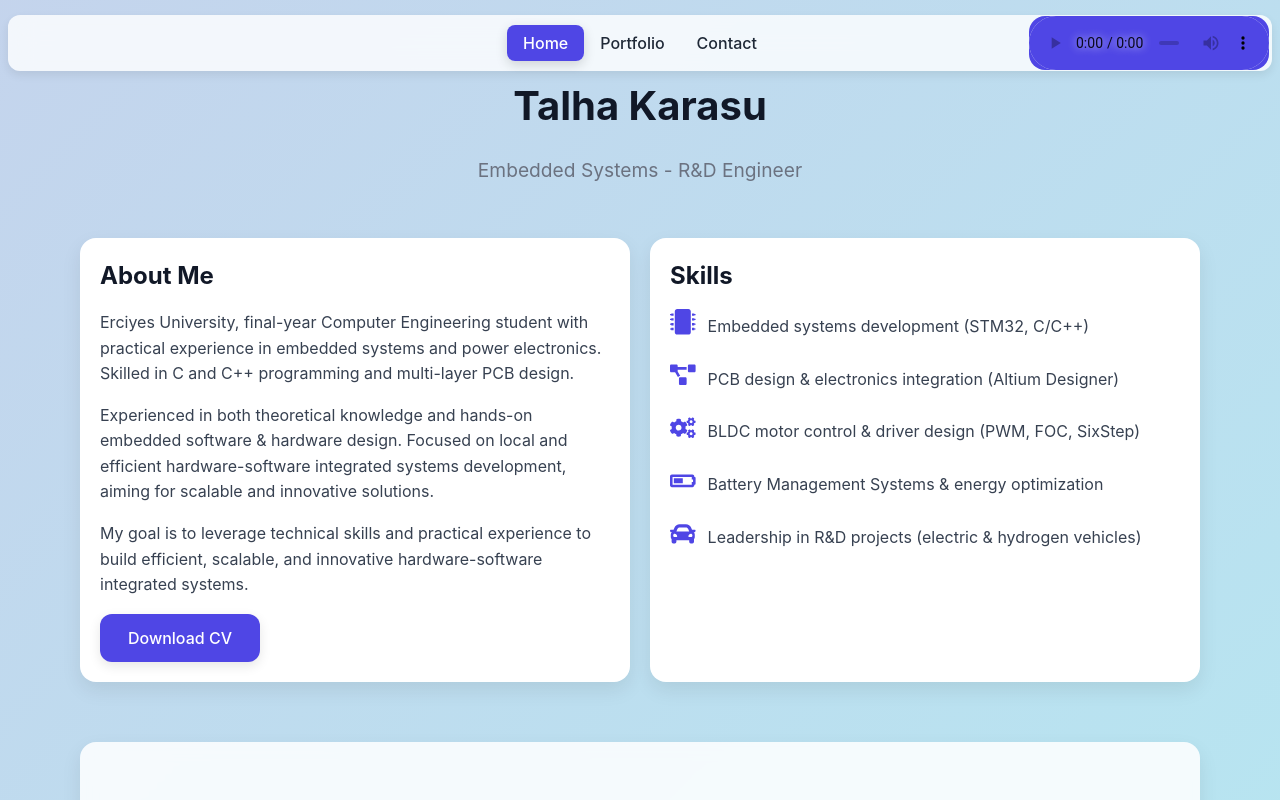
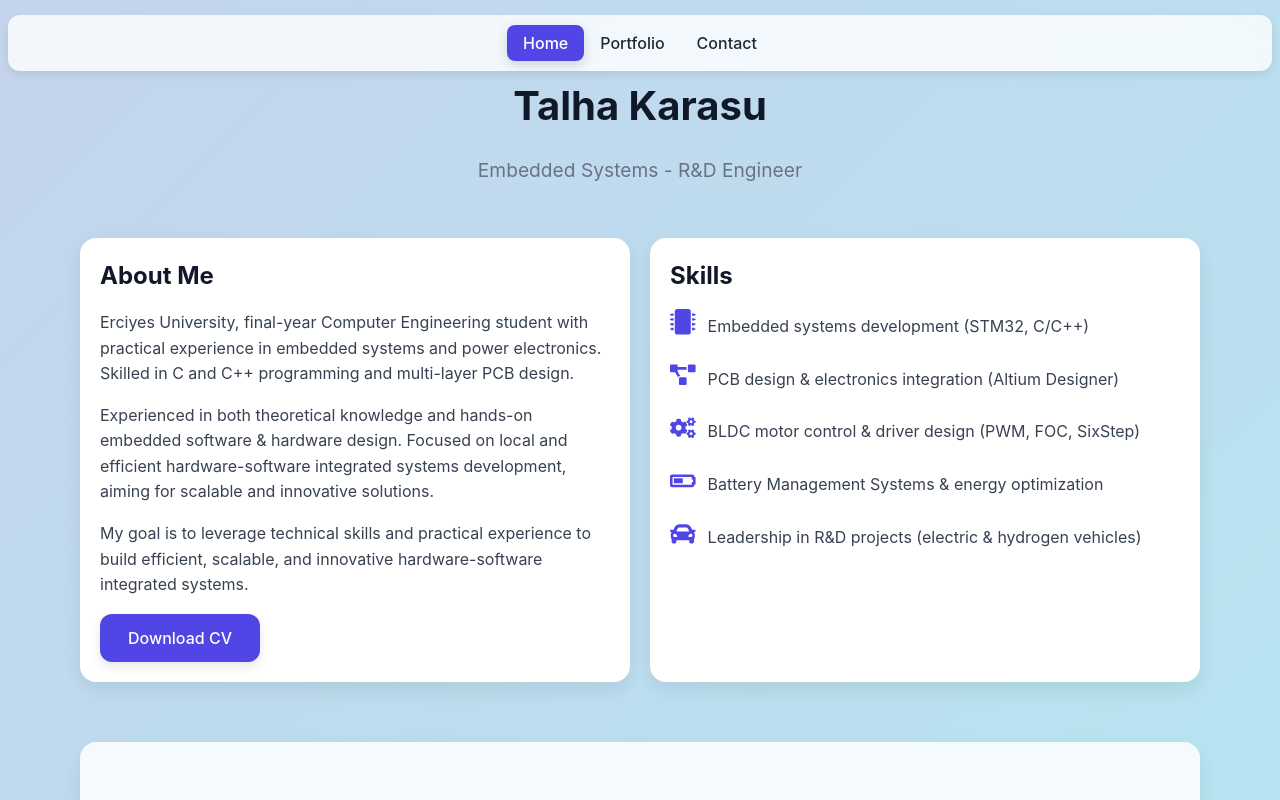
Before and after one commit to Skeior/vite-react-template, a React (Vite) app: page / in a window 1280 px wide. Shown: the top 800 px of the page. Built offline with nearby package versions, Linux system fonts and the light colour scheme.

Commit message:
sesi çıkarmış

```diff
--- a/src/react-app/App.tsx
+++ b/src/react-app/App.tsx
@@ -1,5 +1,4 @@
 import { BrowserRouter, Routes, Route, NavLink } from "react-router-dom";
-import ReactAudioPlayer from "react-audio-player";
 import ScrollToTop from "./Components/ScrollToTop";
 import AboutPage from "./Pages/AboutPage/About";
 import PortfolioPage from "./Pages/PortfolioPage/PortfolioPage";
@@ -16,14 +15,6 @@ function App() {
             <NavLink to="/" className={({ isActive }) => (isActive ? "active" : "")}>Home</NavLink>
             <NavLink to="/portfolio" className={({ isActive }) => (isActive ? "active" : "")}>Portfolio</NavLink>
             <NavLink to="/contact" className={({ isActive }) => (isActive ? "active" : "")}>Contact</NavLink>
-          </div>
-
-          <div className="audio-player-wrapper">
-            <ReactAudioPlayer
-              src="https://alemfm.radyotvonline.net/alemfmaac?/;stream.mp3"
-              volume={0.3}
-              controls
-            />
           </div>
         </nav>
 
```
